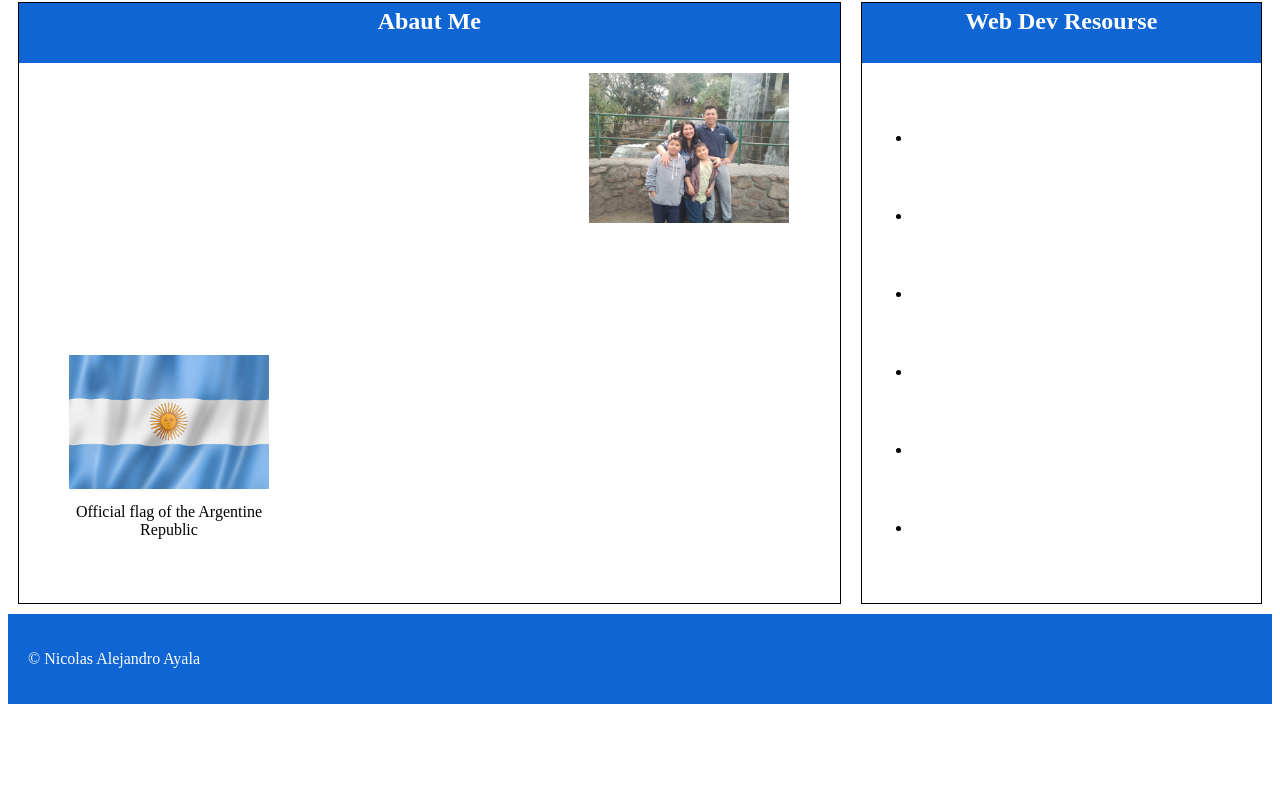
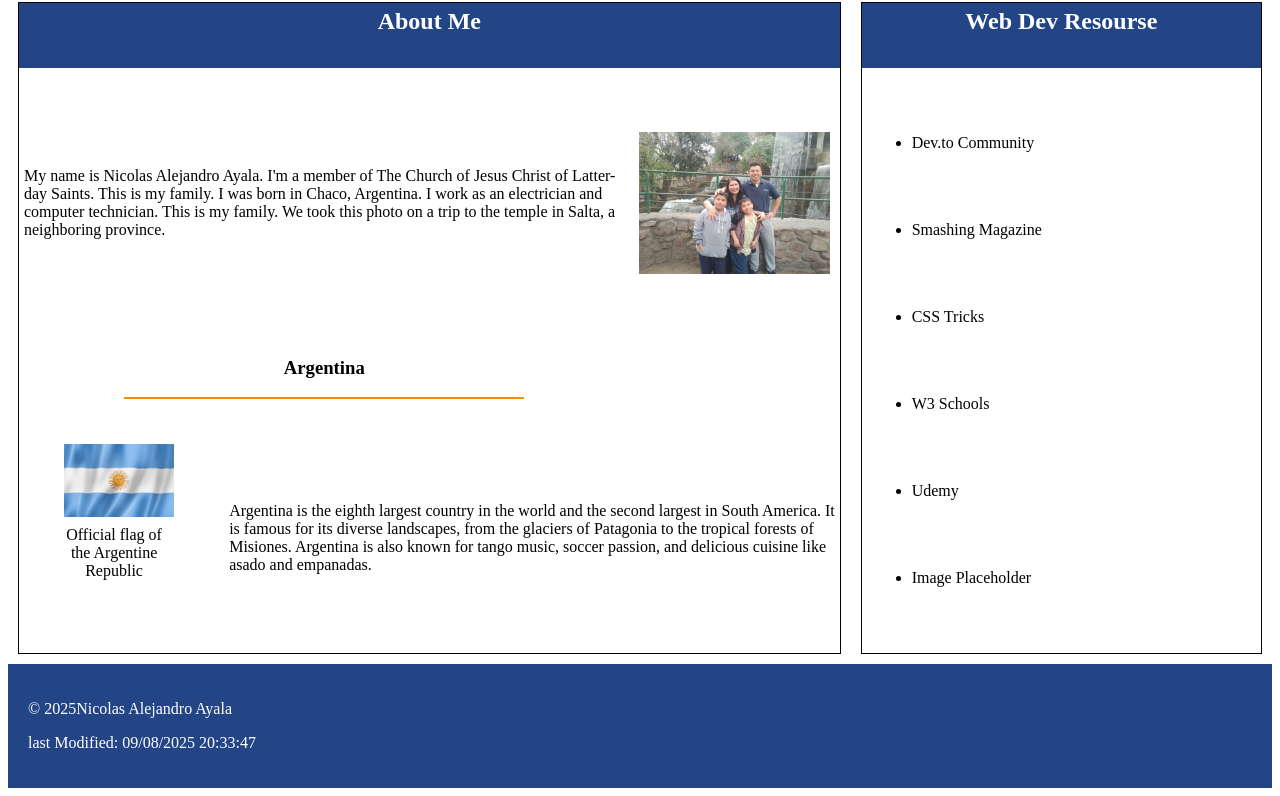
Before and after one commit to nico9229/wdd131, a plain HTML site: page index.html in a window 1280 px wide. Shown: the part 172-968 px from the top of the page. Before the commit the page ends 884 px from the top, so only its background shows below. Drawn offline with Linux system fonts and the light colour scheme.

```diff
--- a/index.html
+++ b/index.html
@@ -7,6 +7,7 @@
     <meta name="description" content="Learning JavaScript" width=device-width, initial-scale="1.0">
     <meta name="author" content="Nicolas Ayala">
     <link rel="stylesheet" href="styles/base.css">
+    <script src="scripts/getdates.js" defer></script>
 </head>
 
 <body>
@@ -30,14 +31,33 @@
             + una imagen de mi
             despues un titulo mas, pero que tenga un subrayado que diga
             la provincia y el pais + una bandera de mi pais y un dato sobre mi pais-->
+            <h2 class="AbautMe">About Me</h2>
+            <img class="family" src="images/Mi Familia.jpg" alt="my famili and a I ">
+            <p class="History">My name is Nicolas Alejandro Ayala. I'm a member of The Church of Jesus Christ of Latter-day Saints.
+            This is my family. I was born in Chaco, Argentina. I work as an electrician and computer technician. This is my family.
+            We took this photo on a trip to the temple in Salta, a neighboring province.
+            </p>
 
-            <h2 class="AbautMe">Abaut Me</h2>
-            <img class="family" src="images/Mi Familia.jpg" alt="my famili and a I ">
+            <div class="TittleArg">
+                <h3 class="TittleArg1">Argentina</h3>
+                <hr class="underL">
+
+            </div>
+
+
+
+
+
+            <p class="aboutArg2">Argentina is the eighth largest country in the world and the second largest in South America.
+            It is famous for its diverse landscapes, from the glaciers of Patagonia to the tropical forests of Misiones.
+            Argentina is also known for tango music, soccer passion, and delicious cuisine like asado and empanadas.
+            </p>
 
             <figure class="Arg" >
-            <img class="Flag" src="images/Bandera Argentina.jpg" alt="The Argentine flag">
-            <figcaption>Official flag of the Argentine Republic</figcaption>
+                <img class="Flag" src="images/Bandera Argentina.jpg" alt="The Argentine flag">
+                <figcaption>Official flag of the Argentine Republic</figcaption>
             </figure>
+
         </section>
 
         <section class="card2">
@@ -46,12 +66,12 @@
 
             <h2>Web Dev Resourse</h2>
             <ul>
-                <li></li>
-                <li></li>
-                <li></li>
-                <li></li>
-                <li></li>
-                <li></li>
+                <li>Dev.to Community</li>
+                <li>Smashing Magazine</li>
+                <li>CSS Tricks</li>
+                <li>W3 Schools</li>
+                <li>Udemy</li>
+                <li>Image Placeholder</li>
             </ul>
 
         </section>
@@ -59,8 +79,7 @@
 
     <footer>
         <p>
-            &copy; <span id="currentyear"> Nicolas Alejandro Ayala</span>
-        </p>
+            &copy; <span id="currentyear"> </span>Nicolas Alejandro Ayala</p>
 
         <p id="lastModified" class="f2"></p>
     </footer>
--- a/scripts/getdates.js
+++ b/scripts/getdates.js
@@ -0,0 +1,5 @@
+const today = new Date();
+const year = today.getFullYear();
+document.getElementById("currentyear").textContent = year;
+const lastModified = document.lastModified;
+document.getElementById("lastModified").textContent = "last Modified: " + lastModified;
--- a/styles/base.css
+++ b/styles/base.css
@@ -1,5 +1,31 @@
+
+@import url('https://fonts.googleapis.com/css2?family=Oswald:wght@200..700&display=swap');
+/*font-family: "Oswald", sans-serif;*/
+
+@import url('https://fonts.googleapis.com/css2?family=Cormorant+Garamond:ital,wght@0,300..700;1,300..700&family=Oswald:wght@200..700&display=swap');
+
+/* font-family: "Oswald", sans-serif;*/
+
 
 /*Esta parte corresponde a los botones y al titulo*/
+
+/*fuentes*/
+:root{
+    --fuente-prinsipal: "Cormorant Garamond" serif;
+    --fuente-texto: "Oswald" sans-serif ;
+}
+
+body{
+    font-family: var(--fuente-prinsipal);
+}
+ul li{
+    font-family: var(--fuente-texto);
+}
+
+h1, h2, h3, figcaption, a{
+    font-family: var(--fuente-texto) ;
+}
+/*-----------------------*/
 
 header{
     display:block;
@@ -7,10 +33,12 @@
 
 }
 
+
+
 /*Enesta parte tengo al titulprinsipal*/
 .f1{
     display:block;
-    background-color:rgb(35, 110, 250);
+    background-color:rgb(35, 69, 133);
     text-align: center;
     padding: 20px;
 
@@ -30,10 +58,17 @@
 
 /*aqui tengo la forma de cada boton*/
 nav a{
-
+    text-decoration: none;
     padding: 2px;
     margin: 10px;
     color: rgb(248, 248, 248);
+}
+
+nav a:hover{
+    color:darkkhaki;
+    text-decoration: underline;
+    background-color: rgba(255, 255, 255, 0.2);
+
 }
 
 /*aqui hay que diseñar el titulo secundario */
@@ -45,7 +80,7 @@
 
 }
 h1{
-    background-color: rgb(35, 110, 250);
+    background-color: rgb(35, 69, 133);
     grid-column: 1 / -1;
     text-align: center;
     color: white;
@@ -56,7 +91,7 @@
 /*Esto me permite darle forma a la targeta*/
 section{
     display: block;
-    height: 600px;
+    height: 650px;
     margin: 10px;
 
     background-color: white;
@@ -69,9 +104,9 @@
 .card1{
     grid-column: 1/3;
     display: grid;
-    grid-template-columns: 1fr 1fr 1fr;
-    grid-template-rows: 10% auto auto auto;
-
+    grid-template-columns: 1fr 1fr 1fr 1fr;
+    grid-template-rows: 10% 1fr 10% 1fr;
+    gap: 20px;
 }
 
 
@@ -82,9 +117,10 @@
 
 }
 
+
 /*Aplico el mismo formato de subtitulo para todos*/
 h2{
-    background-color: rgb(16, 101, 212);
+    background-color: rgb(35, 69, 133);
     padding: 5px;
     color: white;
     text-align: center;
@@ -97,18 +133,65 @@
 /*en esta parte vamos a diseñar las
 posiciones de las imagenes y texto de     "card1" */
 
+
 .family{
-    width: 200px;
-    margin: 10px;
+    width: 100%;
+    height: auto;
+    max-width: 200px;
+    margin-right: 20px;
+    grid-column: 4 / 5 ;
     grid-row: 2;
-    grid-column: 3 / 4;
+    place-self: center;
+}
+.History{
+    word-wrap: break-word;
+    overflow-wrap: break-word;
+    margin: 5px;
+    grid-column: 1 / 4;
+    grid-row: 2;
+    place-self: center;
+
+}
+
+/*la tercera columna el titulo*/
+
+.TittleArg{
+    grid-row: 3;
+    grid-column: 1 / 4;
+    text-align: center;
+
+
+}
+.underL{
+    width: 400px;
+    height: 2px;
+    background-color:darkorange;
+    border: none;
+    margin: 5px auto 0;
+
+}
+
+/*la otra parte de la targeta 2 en la segunda fila y 3 fila*/
+
+.aboutArg2{
+    grid-row: 4;
+    grid-column: 2 / 5;
+    place-self: center;
+    word-wrap: break-word;
+    overflow-wrap: break-word;
 }
 .Flag{
-    width: 200px;
-    margin: 10px;
+    width: 100%;
+    height: auto;
+    max-width: 200 px;
+    margin: 5px;
 }
+
 .Arg{
+    grid-column: 1 / 2;
     grid-row: 4;
+}
+figcaption{
     text-align: center;
 }
 
@@ -127,7 +210,7 @@
 
 footer{
 
-    background-color:rgb(16, 101, 212);
+    background-color:rgb(35, 69, 133);
     padding: 20px;
     color: white;
 }
```
